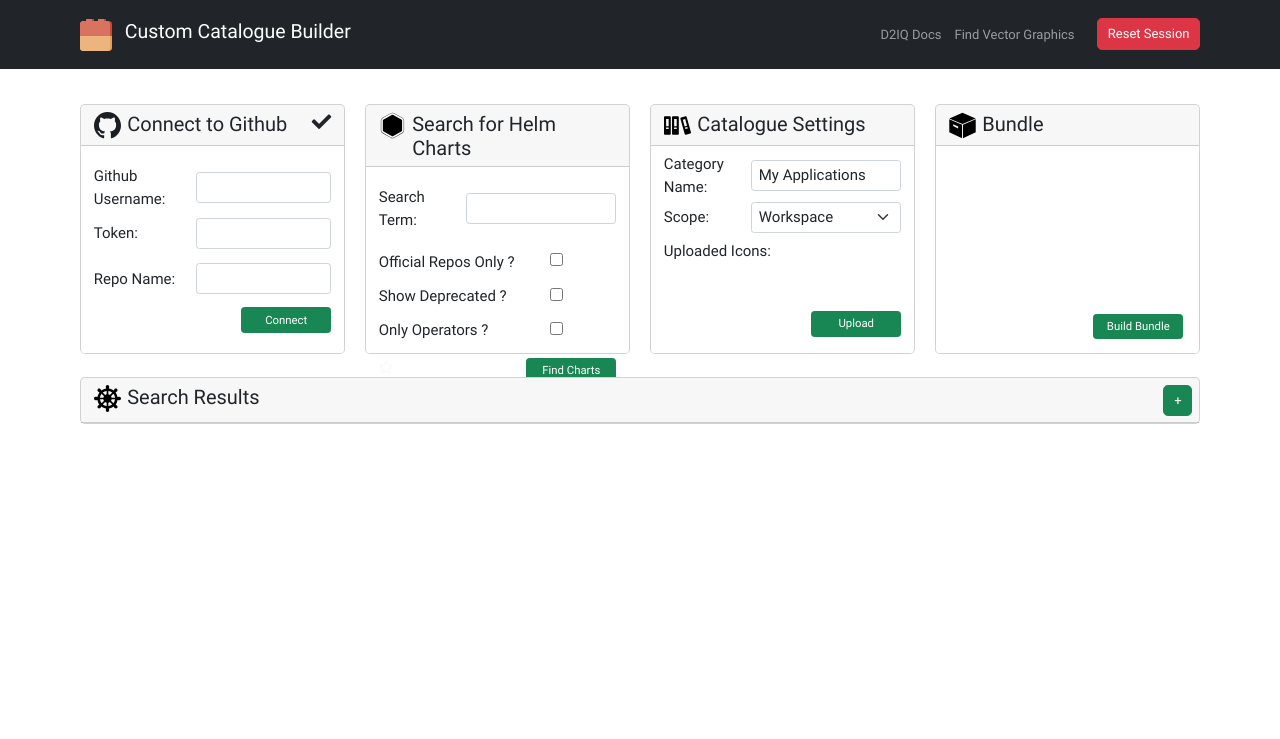
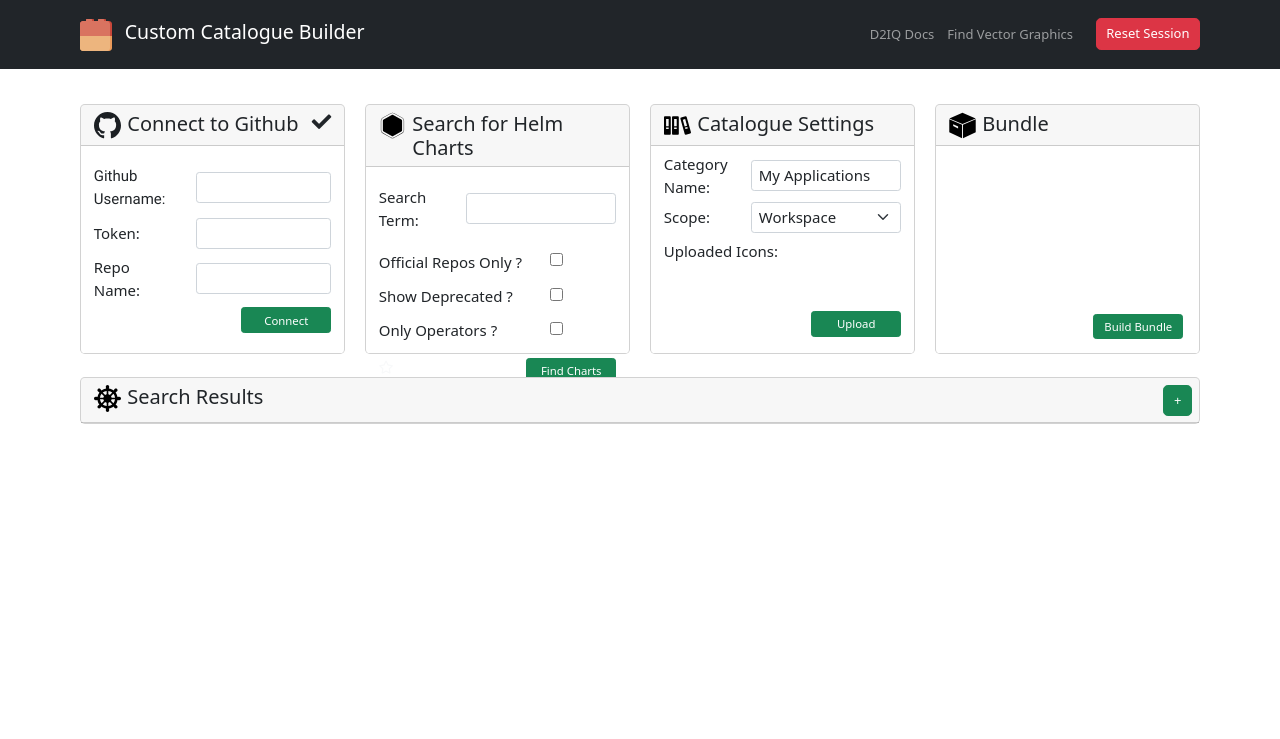
Before and after one commit to d2iq-ps/catalogger, a Python web app: template app/templates/index.html in a window 1280 px wide. Shown: the top 739 px of the page. Run offline with Jinja, Linux system fonts and the light colour scheme; the template is opened without the code that fills it, so the values that code supplies are empty; some libraries are stand-ins or nearby versions.

Commit message:
changed font

```diff
--- a/app/templates/index.html
+++ b/app/templates/index.html
@@ -13,7 +13,7 @@
     <link rel="stylesheet" href="assets/css/Navbar-With-Button-icons.css">
 </head>
 
-<body style="font-family: Roboto, sans-serif;">
+<body style="font-family: Segoe UI', sans-serif;;">
     <div class="modal fade" role="dialog" tabindex="-1" id="image_upload_modal" name="image_upload_modal">
         <div class="modal-dialog" role="document">
             <div class="modal-content">
```
